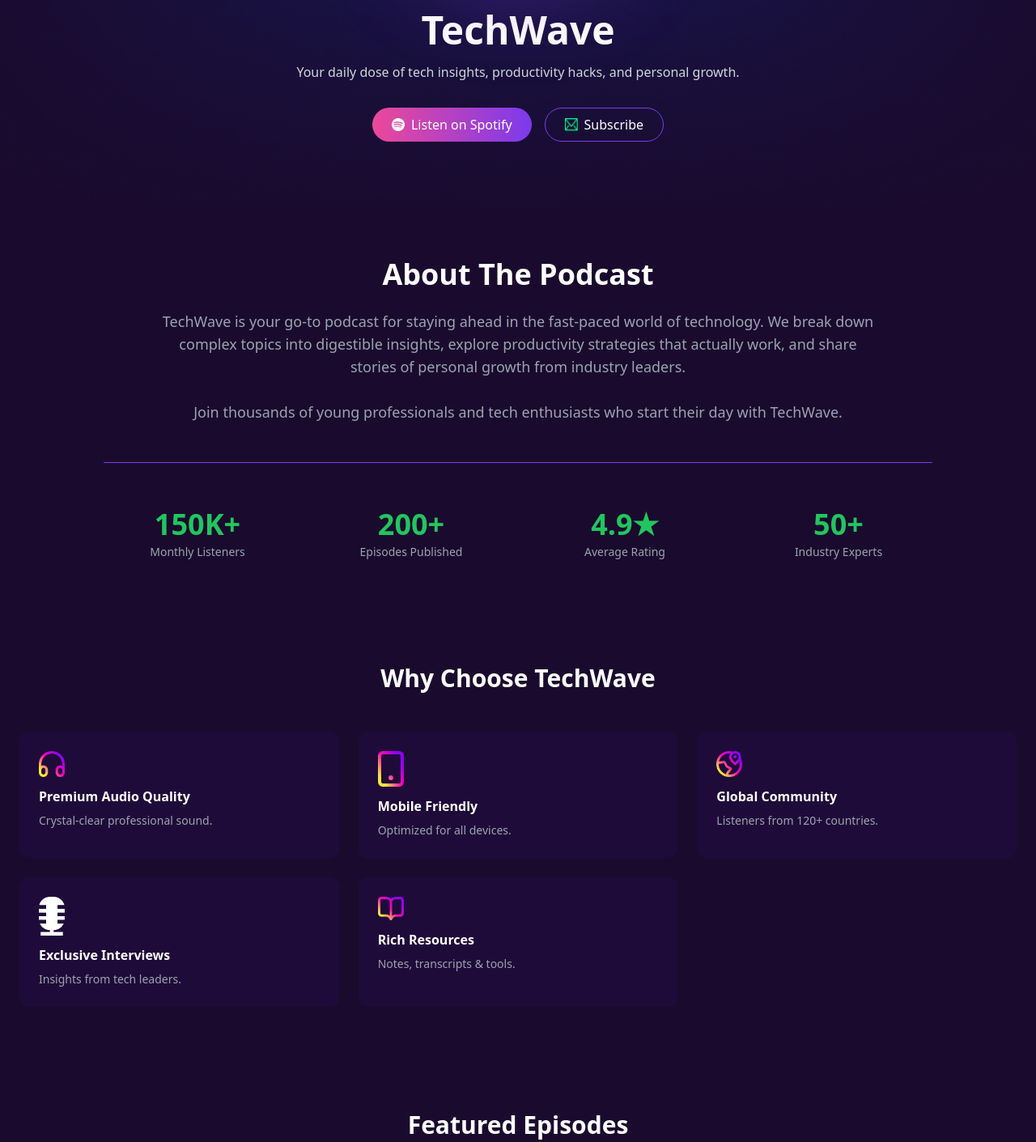
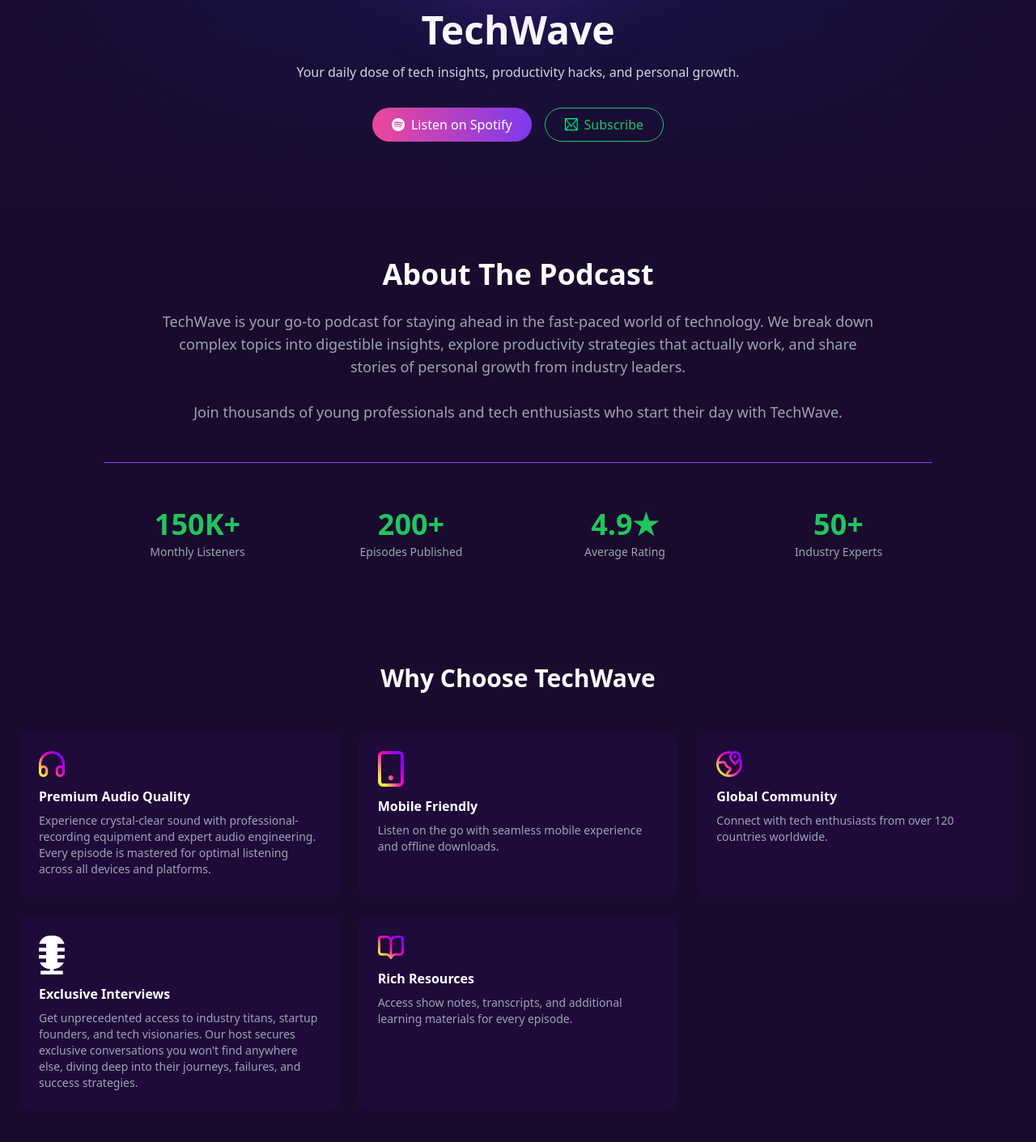
Before and after one commit to Avishek-Pratyay/Assignment-2, a plain HTML site: page index.html in a window 1280 px wide. Shown: the part 500-1911 px from the top of the page at 81% size. Drawn offline with nearby package versions, Linux system fonts and the light colour scheme.

Commit message:
design almost done except some blocks

```diff
--- a/index.html
+++ b/index.html
@@ -104,9 +104,9 @@ style="background-image: url('assets/hero-bg.png');">
     </button>
 
     <button class="flex items-center gap-2
-      border border-purpleGlow px-6 py-2 rounded-full">
-      <img src="assets/message.png" alt="" class="w-4 h-4">
-      Subscribe
+      border border-greenBadge px-6 py-2 rounded-full">
+      <img src="assets/message.png" alt="" class="w-4 h-4"><span class="text-greenBadge">Subscribe</span>
+
     </button>
   </div>
 
@@ -173,31 +173,31 @@ style="background-image: url('assets/hero-bg.png');">
     <div class="bg-cardDark p-6 rounded-xl hover:-translate-y-2 transition">
       <img src="assets/headphone.png" alt="" class="w-8 mb-3">
       <h4 class="font-bold">Premium Audio Quality</h4>
-      <p class="text-gray-400 text-sm mt-2">Crystal-clear professional sound.</p>
+      <p class="text-gray-400 text-sm mt-2">Experience crystal-clear sound with professional- recording equipment and expert audio engineering. Every episode is mastered for optimal listening across all devices and platforms.</p>
     </div>
 
     <div class="bg-cardDark p-6 rounded-xl hover:-translate-y-2 transition">
       <img src="assets/device.png" alt="" class="w-8 mb-3">
       <h4 class="font-bold">Mobile Friendly</h4>
-      <p class="text-gray-400 text-sm mt-2">Optimized for all devices.</p>
+      <p class="text-gray-400 text-sm mt-2">Listen on the go with seamless mobile experience and offline downloads.</p>
     </div>
 
     <div class="bg-cardDark p-6 rounded-xl hover:-translate-y-2 transition">
       <img src="assets/location.png" alt="" class="w-8 mb-3">
       <h4 class="font-bold">Global Community</h4>
-      <p class="text-gray-400 text-sm mt-2">Listeners from 120+ countries.</p>
+      <p class="text-gray-400 text-sm mt-2">Connect with tech enthusiasts from over 120 countries worldwide.</p>
     </div>
 
     <div class="bg-cardDark p-6 rounded-xl hover:-translate-y-2 transition">
       <img src="assets/microphone.png" alt="" class="w-8 mb-3">
       <h4 class="font-bold">Exclusive Interviews</h4>
-      <p class="text-gray-400 text-sm mt-2">Insights from tech leaders.</p>
+      <p class="text-gray-400 text-sm mt-2">Get unprecedented access to industry titans, startup founders, and tech visionaries. Our host secures exclusive conversations you won't find anywhere else, diving deep into their journeys, failures, and success strategies.</p>
     </div>
 
     <div class="bg-cardDark p-6 rounded-xl hover:-translate-y-2 transition">
       <img src="assets/resource.png" alt="" class="w-8 mb-3">
       <h4 class="font-bold">Rich Resources</h4>
-      <p class="text-gray-400 text-sm mt-2">Notes, transcripts & tools.</p>
+      <p class="text-gray-400 text-sm mt-2">Access show notes, transcripts, and additional learning materials for every episode.</p>
     </div>
   </div>
 </section>
@@ -330,7 +330,7 @@ style="background-image: url('assets/hero-bg.png');">
 <footer class="bg-cover bg-center py-12 text-center"
 style="background-image: url('assets/footer-bg.png');">
 
-  <div>/*class="bg-black/60"*/
+  <div>
     <div class="max-w-6xl mx-auto px-6 py-16 text-center">
 
       <!-- TechWave (BIGGER ONLY) -->
```
